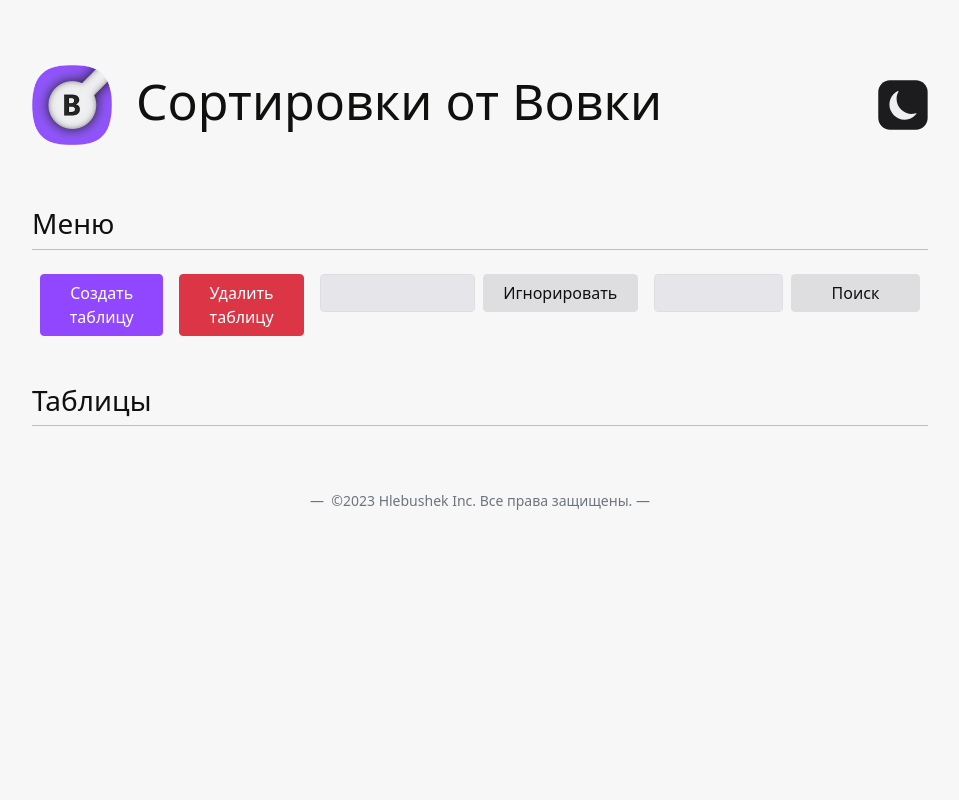
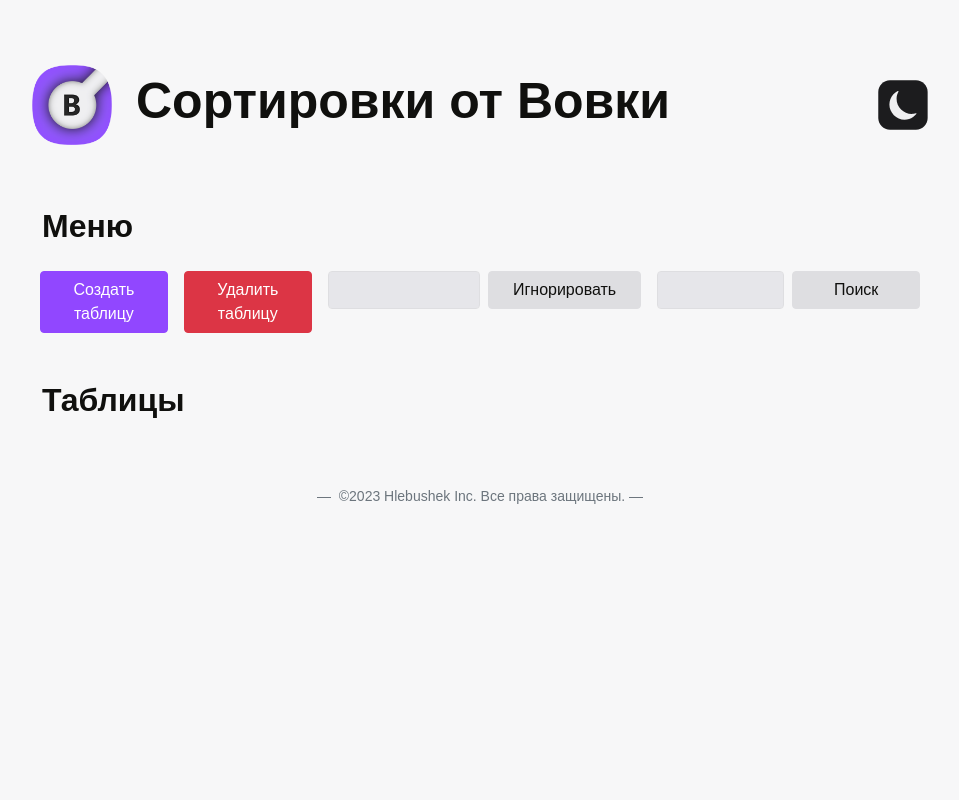
Before and after one commit to DalLidas/RPS_PROJECT, a FastAPI app: template sql_app/templates/home.html in a window 1280 px wide. Shown: the whole page, without its empty margins (160-1119 px from the left). Run offline with FastAPI, Linux system fonts and the light colour scheme; the template is opened without the code that fills it, so the values that code supplies are empty; some web fonts are replaced.

Commit message:
Шрифт от 11 винды v1

```diff
--- a/sql_app/main.py
+++ b/sql_app/main.py
@@ -50,7 +50,7 @@ async def table_filter(request: Request):
     return RedirectResponse("/table_selector")
 
 
-# Вывод главной страницы c фильтром/
+# Вывод главной страницы c фильтром
 @app.get("/table_filter/{table_name}", response_class=HTMLResponse)
 async def table_filter(table_name: str, request: Request, data=Depends(get_table_by_name), visual_mod=Depends(get_visual_mod)):
     if not data:
--- a/sql_app/static/css/style_light.css
+++ b/sql_app/static/css/style_light.css
@@ -1,3 +1,13 @@
+@font-face {
+  font-family: 'Segoe UI Variable Display';
+  src:
+    local('Segoe UI Variable Display'),
+    url('/fonts/SegoeUIVF-all.tff') format('truetype-variations');
+  font-variation-settings: 'opsz' 36;
+  /*font-weight: 300 700;*/
+  font-style: normal;
+}
+
 html {
   height: 100%;
 }
@@ -26,6 +36,7 @@ a:hover {
 }
 
 body{
+    font-family: 'Segoe UI Variable Display', sans-serif !important;
     height: 100%;
     width: 100%;
     margin: 0;
@@ -40,11 +51,19 @@ body{
 }
 
 .title{
+    font-weight: 600;
     padding-top: 30px;
 }
 
 .menu_container{
     margin-top: 40px;
+}
+
+.main_sub_label {
+    padding-left: 10px;
+    padding-bottom: 10px;
+    font-weight: 600;
+    font-size: xx-large;
 }
 
 .main_container{
--- a/sql_app/templates/edit.html
+++ b/sql_app/templates/edit.html
@@ -72,7 +72,7 @@
         <!-- Блок Меню -->
         <div class="menu_container">
             <h3 class="main_sub_label">Меню</h3>
-            <hr>
+<!--            <hr>-->
 
             <!-- Блок Пунктов Меню -->
             <div class="d-flex bd-highlight">
@@ -127,7 +127,7 @@
         <!-- Блок Демонстрирующий таблицу -->
         <div class="table_container">
             <h3 class="main_sub_label">Таблица: {{ table.table_name }} - id#{{ table.table_id }}</h3>
-            <hr>
+<!--            <hr>-->
 
             <div class="">
                 <div class="input-group mb-3">
--- a/sql_app/templates/home.html
+++ b/sql_app/templates/home.html
@@ -51,7 +51,7 @@
         <!-- Блок Меню -->
         <div class="menu_container">
             <h3 class="main_sub_label">Меню</h3>
-            <hr>
+<!--            <hr>-->
 
             <!-- Блок Пунктов Меню -->
             <div class="d-flex bd-highlight">
@@ -126,7 +126,7 @@
         <!-- Блок Таблиц -->
         <div class="table_container">
             <h3 class="main_sub_label">Таблицы</h3>
-            <hr>
+<!--            <hr>-->
 
             <div class="row row-cols-2 row-cols-lg-5 g-2 g-lg-3">
             {% for table in tables %}
```
Also changed, not shown: sql_app/static/css/style.css (+10 -1 lines).
